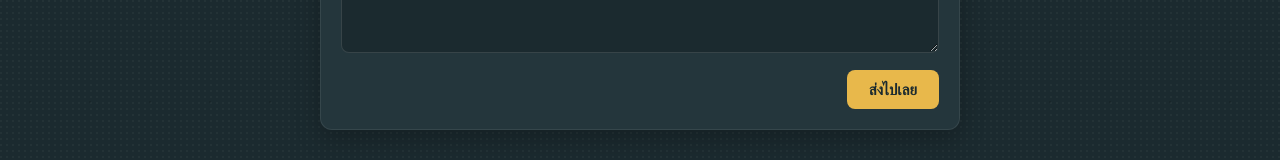
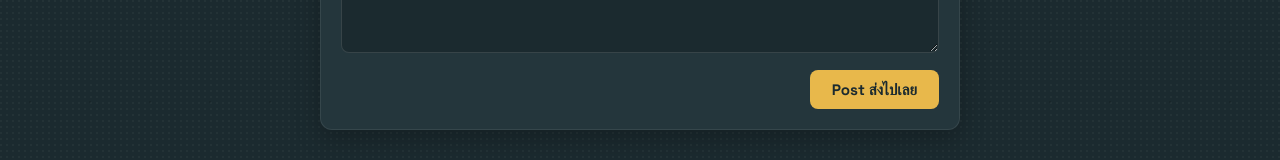
Before and after one commit to chokelive/writeboard, a Next.js app: page / in a window 1280 px wide. Shown: the part 528-688 px from the top of the page. Built offline with nearby package versions, Linux system fonts and the light colour scheme; no server answers; the database is empty.

Commit message:
update form

```diff
--- a/app/page.js
+++ b/app/page.js
@@ -187,7 +187,7 @@ export default function Page() {
         <div className="composer__row">
           {error && <span className="composer__error">{error}</span>}
           <button type="submit" disabled={posting}>
-            {posting ? "Pinning..." : "ส่งไปเลย"}
+            {posting ? "Pinning..." : "Post ส่งไปเลย"}
           </button>
         </div>
       </form>
```
